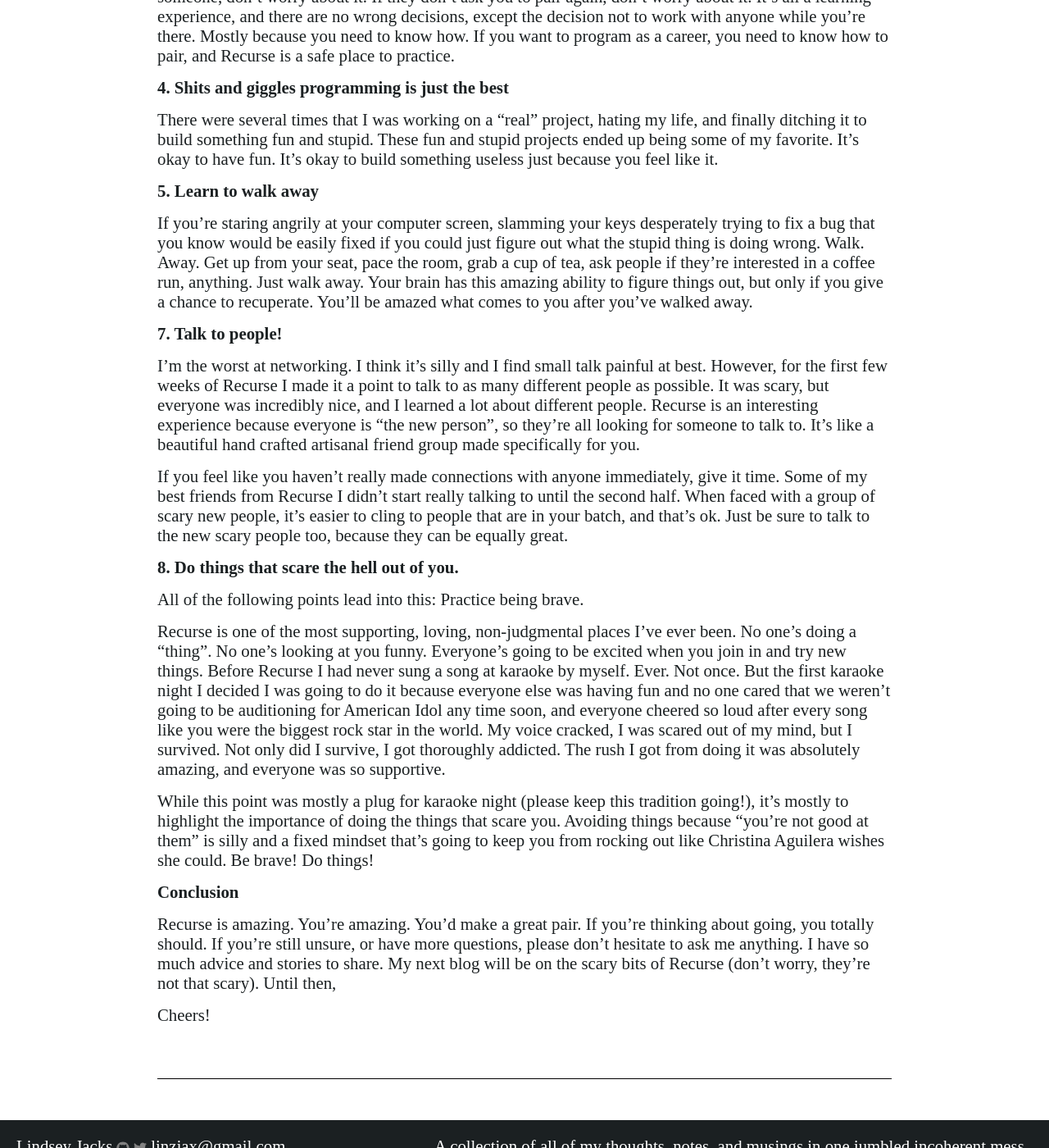
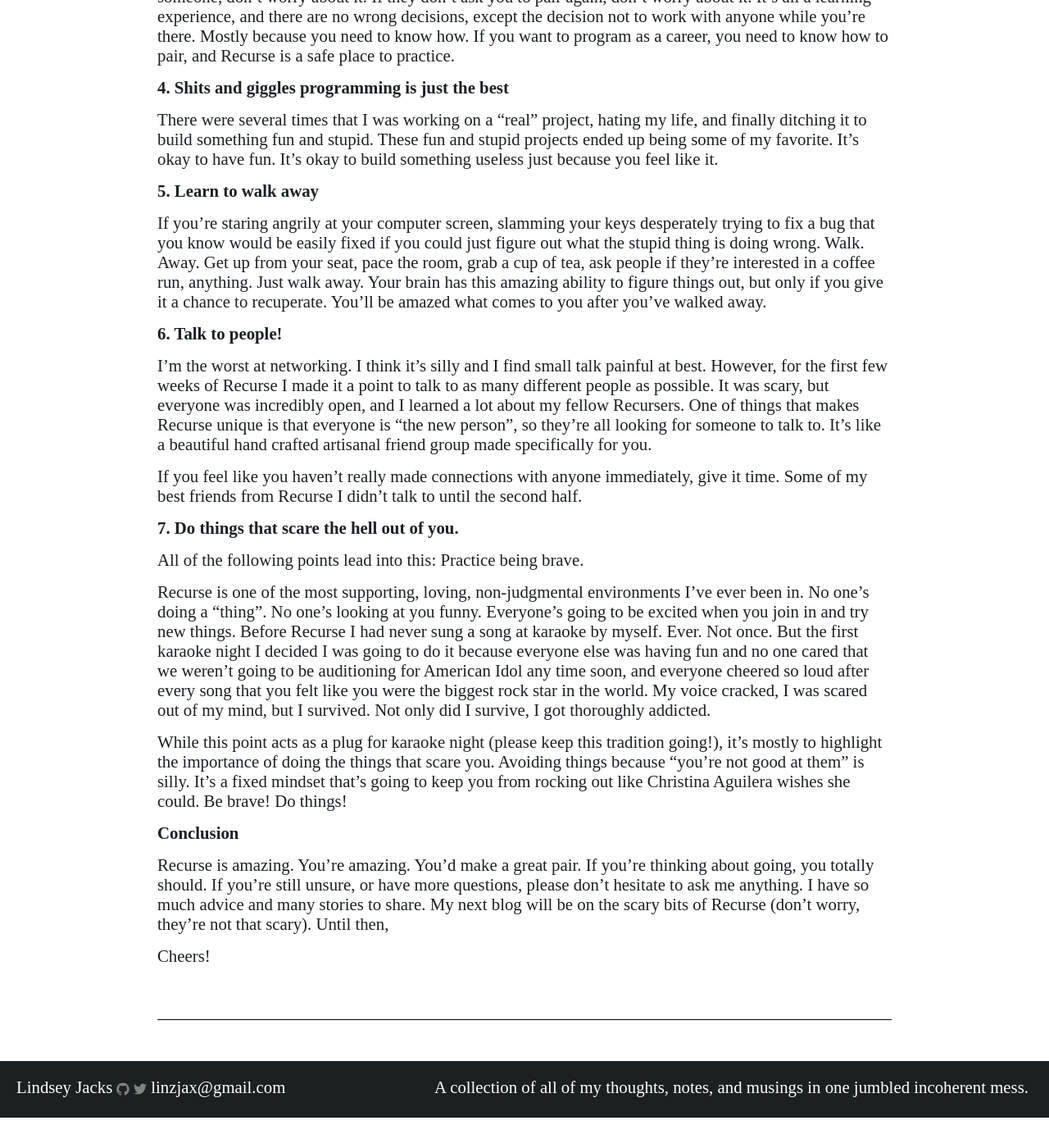
Before and after one commit to linzjax/linzjax.github.io, a Jekyll site: the page built from _posts/2015-11-11-reflections-on-recurse-center.markdown, in a window 1280 px wide and 1400 px high, scrolled down 1856 px. Shown: the whole window at 82% size. Built offline with Jekyll 4.4.1, drawn with Linux system fonts in a browser that asks for light colours; some web fonts are replaced; after the commit the page ends 3219 px from its top, so only the background shows below that; some of the changed text lies outside the part shown.

Commit message:
I'm bad at grammar

```diff
--- a/_posts/2015-11-11-reflections-on-recurse-center.markdown
+++ b/_posts/2015-11-11-reflections-on-recurse-center.markdown
@@ -10,15 +10,15 @@
 
 Reflecting back on my experience, I realized that there were a lot of things I wish I had known, or maybe had a heads up for what to expect. So, for future Recursers: here are my thoughts. Hopefully they'll help someone.
 
-**1. It's ok to just spend time just learning.**
+**1. It's ok to spend time just learning.**
 
 When I got to Recurse I was asked over and over again "So what are you working on?". It wasn't until the second half of my batch that I realized this is Recurse equivalent of "how are you doing?". It wasn't meant to be intimidating. It wasn't meant to suggest that I had to have a project idea right then and there. It was genuinely because people were interested. That being said, it was still horribly intimidating. I barely knew enough JavaScript to put together a tictactoe game. How was I going to come up with a full scale project?!
 
 I'm going to tell you a little secret: what you're working on doesn't have to be a project.
 
-I spent the first few weeks going through Node.js, Mongodb and Express tutorials, making sure that I really understood how they worked, and only then did I start working on projects. Recurse isn't a startup factory, you don't need to constantly be churning out some shiny new thing. It's good to set goals, and it's going to have things you want to accomplish, but a good project could be going through all of Eloquent JavaScript.
+I spent the first few weeks going through Node.js, Mongodb and Express tutorials, making sure that I really understood how they worked, and only then did I start working on projects. Recurse isn't a startup factory, you don't need to constantly be churning out some shiny new thing. It's good to set goals, and it's goood to have things you want to accomplish, but a good project could be going through all of Eloquent JavaScript.
 
-However, make sure you don't spend the entire time with your nose tucked into a tutorial. Find someone else who wants to learn the same thing. Find someone who already knows about this stuff and ask them questions if you're confused. There are people are Recurse. Use them.
+However, make sure you don't spend the entire time with your nose tucked into a tutorial. Find someone else who wants to learn the same thing. Find someone who already knows about this stuff and ask them questions if you're confused. There are people at Recurse. Use them.
 
 **2. Don't be afraid to ask questions**
 
@@ -38,24 +38,24 @@
 
 **5. Learn to walk away**
 
-If you're staring angrily at your computer screen, slamming your keys desperately trying to fix a bug that you know would be easily fixed if you could just figure out what the stupid thing is doing wrong. Walk. Away. Get up from your seat, pace the room, grab a cup of tea, ask people if they're interested in a coffee run, anything. Just walk away. Your brain has this amazing ability to figure things out, but only if you give a chance to recuperate. You'll be amazed what comes to you after you've walked away.
+If you're staring angrily at your computer screen, slamming your keys desperately trying to fix a bug that you know would be easily fixed if you could just figure out what the stupid thing is doing wrong. Walk. Away. Get up from your seat, pace the room, grab a cup of tea, ask people if they're interested in a coffee run, anything. Just walk away. Your brain has this amazing ability to figure things out, but only if you give it a chance to recuperate. You'll be amazed what comes to you after you've walked away.
 
-**7. Talk to people!**
+**6. Talk to people!**
 
-I'm the worst at networking. I think it's silly and I find small talk painful at best. However, for the first few weeks of Recurse I made it a point to talk to as many different people as possible. It was scary, but everyone was incredibly nice, and I learned a lot about different people. Recurse is an interesting experience because everyone is "the new person", so they're all looking for someone to talk to. It's like a beautiful hand crafted artisanal friend group made specifically for you.
+I'm the worst at networking. I think it's silly and I find small talk painful at best. However, for the first few weeks of Recurse I made it a point to talk to as many different people as possible. It was scary, but everyone was incredibly open, and I learned a lot about my fellow Recursers. One of things that makes Recurse unique is that everyone is "the new person", so they're all looking for someone to talk to. It's like a beautiful hand crafted artisanal friend group made specifically for you.
 
-If you feel like you haven't really made connections with anyone immediately, give it time. Some of my best friends from Recurse I didn't start really talking to until the second half. When faced with a group of scary new people, it's easier to cling to people that are in your batch, and that's ok. Just be sure to talk to the new scary people too, because they can be equally great.
+If you feel like you haven't really made connections with anyone immediately, give it time. Some of my best friends from Recurse I didn't talk to until the second half.
 
-**8. Do things that scare the hell out of you.**
+**7. Do things that scare the hell out of you.**
 
 All of the following points lead into this: Practice being brave.
 
-Recurse is one of the most supporting, loving, non-judgmental places I've ever been. No one's doing a "thing". No one's looking at you funny. Everyone's going to be excited when you join in and try new things. Before Recurse I had never sung a song at karaoke by myself. Ever. Not once. But the first karaoke night I decided I was going to do it because everyone else was having fun and no one cared that we weren't going to be auditioning for American Idol any time soon, and everyone cheered so loud after every song like you were the biggest rock star in the world. My voice cracked, I was scared out of my mind, but I survived. Not only did I survive, I got thoroughly addicted. The rush I got from doing it was absolutely amazing, and everyone was so supportive.
+Recurse is one of the most supporting, loving, non-judgmental environments I've ever been in. No one's doing a "thing". No one's looking at you funny. Everyone's going to be excited when you join in and try new things. Before Recurse I had never sung a song at karaoke by myself. Ever. Not once. But the first karaoke night I decided I was going to do it because everyone else was having fun and no one cared that we weren't going to be auditioning for American Idol any time soon, and everyone cheered so loud after every song that you felt like you were the biggest rock star in the world. My voice cracked, I was scared out of my mind, but I survived. Not only did I survive, I got thoroughly addicted.
 
-While this point was mostly a plug for karaoke night (please keep this tradition going!), it's mostly to highlight the importance of doing the things that scare you. Avoiding things because "you're not good at them" is silly and a fixed mindset that's going to keep you from rocking out like Christina Aguilera wishes she could. Be brave! Do things!
+While this point acts as a plug for karaoke night (please keep this tradition going!), it's mostly to highlight the importance of doing the things that scare you. Avoiding things because "you're not good at them" is silly. It's a fixed mindset that's going to keep you from rocking out like Christina Aguilera wishes she could. Be brave! Do things!
 
 **Conclusion**
 
-Recurse is amazing. You're amazing. You'd make a great pair. If you're thinking about going, you totally should. If you're still unsure, or have more questions, please don't hesitate to ask me anything. I have so much advice and stories to share. My next blog will be on the scary bits of Recurse (don't worry, they're not that scary). Until then,
+Recurse is amazing. You're amazing. You'd make a great pair. If you're thinking about going, you totally should. If you're still unsure, or have more questions, please don't hesitate to ask me anything. I have so much advice and many stories to share. My next blog will be on the scary bits of Recurse (don't worry, they're not that scary). Until then,
 
 Cheers!
```
